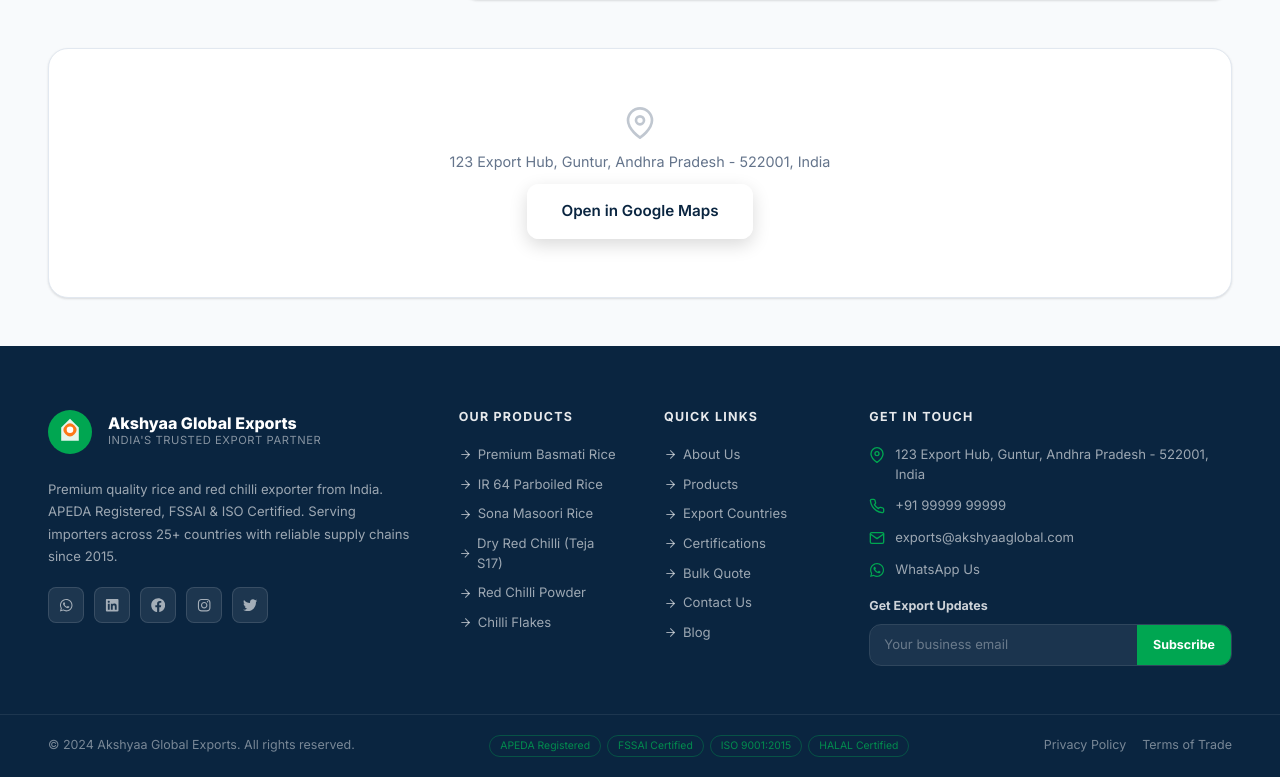
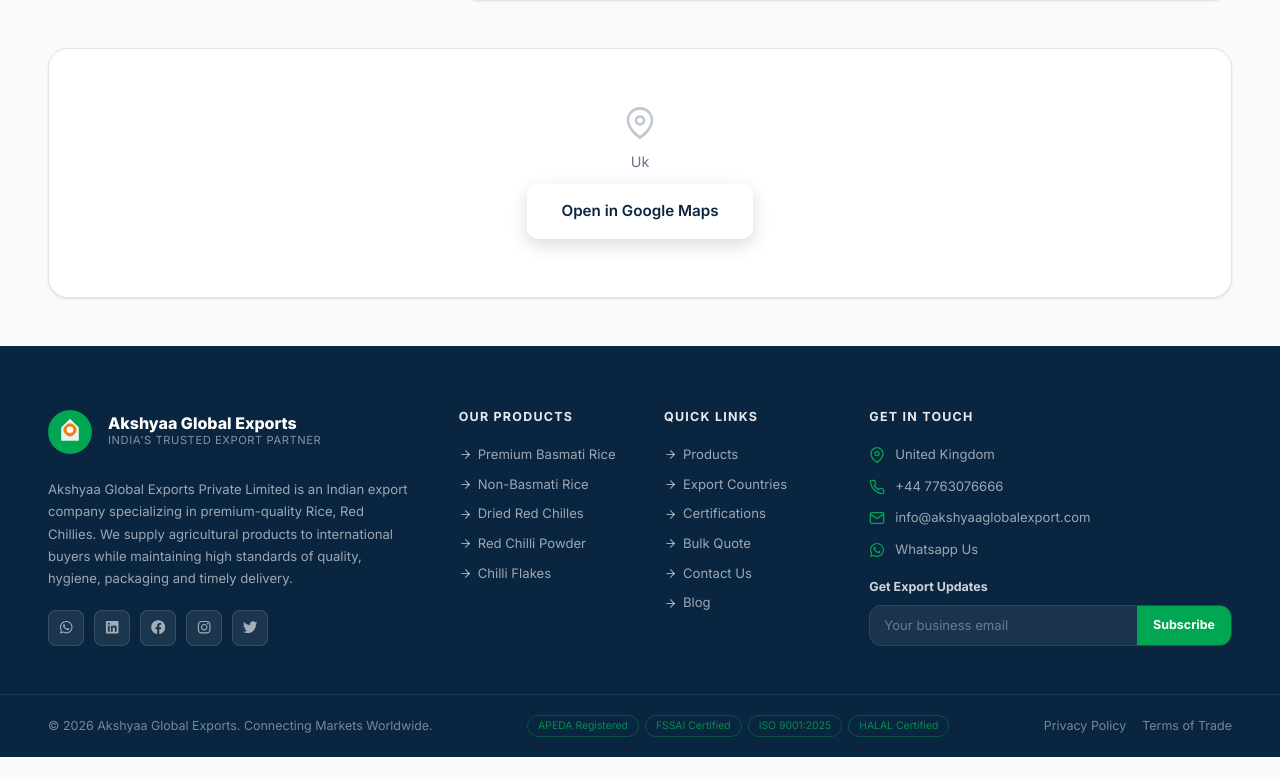
Before and after one commit to KVRL17/export-website, a React (Vite) app: page /contact in a window 1280 px wide. Shown: the part 1070-1847 px from the top of the page. Built offline with nearby package versions, Linux system fonts and the light colour scheme.

Commit message:
first commit

```diff
--- a/src/components/FloatingActions.tsx
+++ b/src/components/FloatingActions.tsx
@@ -10,7 +10,7 @@
     <div className="floating-actions">
       {/* WhatsApp */}
       <motion.a
-        href="https://wa.me/919999999999?text=Hello%2C%20I%27m%20interested%20in%20your%20export%20products."
+        href="https://wa.me/447763076666?text=Hello%20Akshyaa%20Global%20Exports,%20I%20am%20interested%20in%20your%20products.%20Please%20share%20more%20details."
         target="_blank"
         rel="noreferrer"
         className="fab fab-whatsapp"
@@ -23,7 +23,7 @@
 
       {/* Call */}
       <motion.a
-        href="tel:+919999999999"
+        href="tel:+447763076666"
         className="fab fab-call"
         whileHover={{ scale: 1.1 }}
         whileTap={{ scale: 0.95 }}
--- a/src/components/Footer.tsx
+++ b/src/components/Footer.tsx
@@ -4,15 +4,14 @@
 
 const productLinks = [
   { label: 'Premium Basmati Rice', slug: 'basmati-rice' },
-  { label: 'IR 64 Parboiled Rice', slug: 'ir-64-parboiled-rice' },
-  { label: 'Sona Masoori Rice', slug: 'sona-masoori-rice' },
-  { label: 'Dry Red Chilli (Teja S17)', slug: 'dry-red-chilli' },
+  { label: 'Non-Basmati Rice', slug: 'non-basmati-rice' },
+  { label: 'Dried Red Chilles', slug: 'dry-red-chillies' },
   { label: 'Red Chilli Powder', slug: 'red-chilli-powder' },
   { label: 'Chilli Flakes', slug: 'chilli-flakes' },
 ];
 
 const quickLinks = [
-  { label: 'About Us', to: '/#about' },
+  // { label: 'About Us', to: '/#about' },
   { label: 'Products', to: '/products' },
   { label: 'Export Countries', to: '/#countries' },
   { label: 'Certifications', to: '/#certifications' },
@@ -43,7 +42,7 @@
                   </div>
                 </div>
                 <p className="footer-desc">
-                  Premium quality rice and red chilli exporter from India. APEDA Registered, FSSAI & ISO Certified. Serving importers across 25+ countries with reliable supply chains since 2015.
+                  Akshyaa Global Exports Private Limited is an Indian export company specializing in premium-quality Rice, Red Chillies. We supply agricultural products to international buyers while maintaining high standards of quality, hygiene, packaging and timely delivery.
                 </p>
                 <div className="footer-socials">
                   <a href="#" aria-label="WhatsApp"><FaWhatsapp /></a>
@@ -91,20 +90,26 @@
               <div className="footer-contact">
                 <div className="footer-contact-item">
                   <FiMapPin size={16} />
-                  <span>123 Export Hub, Guntur, Andhra Pradesh - 522001, India</span>
+                  <span>United Kingdom</span>
                 </div>
                 <div className="footer-contact-item">
                   <FiPhone size={16} />
-                  <a href="tel:+919999999999">+91 99999 99999</a>
+                  <a href="tel:+447763076666">+44 7763076666</a>
                 </div>
                 <div className="footer-contact-item">
                   <FiMail size={16} />
-                  <a href="mailto:exports@akshyaaglobal.com">exports@akshyaaglobal.com</a>
+                  <a href="mailto:info@akshyaaglobalexport.com">info@akshyaaglobalexport.com</a>
                 </div>
                 <div className="footer-contact-item">
                   <FaWhatsapp size={16} />
-                  <a href="https://wa.me/919999999999" target="_blank" rel="noreferrer">WhatsApp Us</a>
-                </div>
+                  <a
+                    href="https://wa.me/447763076666?text=Hello%20Akshyaa%20Global%20Exports,%20I%20am%20interested%20in%20your%20export%20products.%20Please%20share%20more%20details."
+                    target="_blank"
+                    rel="noreferrer"
+                  >
+                    Whatsapp Us
+                  </a>
+                  </div>
               </div>
               <div className="footer-newsletter">
                 <h6>Get Export Updates</h6>
@@ -121,11 +126,13 @@
       <div className="footer-bottom">
         <div className="container-fluid px-4 px-lg-5">
           <div className="d-flex flex-column flex-md-row justify-content-between align-items-center gap-3">
-            <p className="mb-0">© 2024 Akshyaa Global Exports. All rights reserved.</p>
+            <p className="mb-0">
+              © {new Date().getFullYear()} Akshyaa Global Exports. Connecting Markets Worldwide.
+            </p>
             <div className="footer-cert-badges">
               <span>APEDA Registered</span>
               <span>FSSAI Certified</span>
-              <span>ISO 9001:2015</span>
+              <span>ISO 9001:2025</span>
               <span>HALAL Certified</span>
             </div>
             <div className="footer-bottom-links">
--- a/src/data/content.ts
+++ b/src/data/content.ts
@@ -9,6 +9,8 @@
 import flagAu from '../images/flag-au.svg';
 import flagCa from '../images/flag-ca.svg';
 import worldMap from '../images/worldmapgoods.jpg';
+import basmatirice from '../images/basmatirice3.jpg';
+import rc33 from '../images/rc32.jpg';
 
 export interface Testimonial {
   id: string;
@@ -96,13 +98,13 @@
 export const blogPosts: BlogPost[] = [
   {
     id: '1',
-    slug: 'global-basmati-rice-market-2024',
-    title: 'Global Basmati Rice Market: Trends & Opportunities in 2024',
+    slug: 'global-basmati-rice-market-2026',
+    title: 'Global Basmati Rice Market: Trends & Opportunities in 2026',
     excerpt: 'India dominates 65% of global basmati rice exports. Explore key importing nations, price trends, and how Indian exporters can capitalize on growing demand.',
     content: '',
-    image: 'https://images.pexels.com/photos/7421215/pexels-photo-7421215.jpeg?auto=compress&cs=tinysrgb&w=800',
+    image: basmatirice,
     category: 'Market Trends',
-    date: 'March 15, 2024',
+    date: 'March 15, 2026',
     readTime: '6 min read',
     author: 'Akshyaa Export Team',
   },
@@ -112,9 +114,9 @@
     title: 'Red Chilli Demand Surges 18% in Middle East & Southeast Asia',
     excerpt: 'Growing appetite for spicy food across the Middle East and Southeast Asia is driving unprecedented demand for Indian red chillies. Here\'s what importers need to know.',
     content: '',
-    image: 'https://images.pexels.com/photos/2821823/pexels-photo-2821823.jpeg?auto=compress&cs=tinysrgb&w=800',
+    image: rc33,
     category: 'Industry News',
-    date: 'February 28, 2024',
+    date: 'February 28, 2026',
     readTime: '5 min read',
     author: 'Akshyaa Export Team',
   },
@@ -126,19 +128,19 @@
     content: '',
     image: 'https://images.pexels.com/photos/6863332/pexels-photo-6863332.jpeg?auto=compress&cs=tinysrgb&w=800',
     category: 'Export Guide',
-    date: 'January 20, 2024',
+    date: 'January 20, 2026',
     readTime: '8 min read',
     author: 'Akshyaa Export Team',
   },
   {
     id: '4',
-    slug: 'shipping-update-2024',
-    title: 'Global Shipping Updates: Container Availability & Lead Times 2024',
+    slug: 'shipping-update-2026',
+    title: 'Global Shipping Updates: Container Availability & Lead Times 2026',
     excerpt: 'Post-pandemic shipping normalization means better container availability from India. Understand current freight rates and lead times for your import planning.',
     content: '',
     image: 'https://images.pexels.com/photos/906982/pexels-photo-906982.jpeg?auto=compress&cs=tinysrgb&w=800',
     category: 'Shipping',
-    date: 'January 10, 2024',
+    date: 'January 10, 2026',
     readTime: '4 min read',
     author: 'Akshyaa Export Team',
   },
@@ -150,7 +152,7 @@
     content: '',
     image: 'https://images.pexels.com/photos/4481326/pexels-photo-4481326.jpeg?auto=compress&cs=tinysrgb&w=800',
     category: 'Packaging',
-    date: 'December 5, 2023',
+    date: 'December 5, 2025',
     readTime: '5 min read',
     author: 'Akshyaa Export Team',
   },
@@ -162,7 +164,7 @@
     content: '',
     image: 'https://images.pexels.com/photos/3183150/pexels-photo-3183150.jpeg?auto=compress&cs=tinysrgb&w=800',
     category: 'Certifications',
-    date: 'November 20, 2023',
+    date: 'November 20, 2025',
     readTime: '6 min read',
     author: 'Akshyaa Export Team',
   },
--- a/src/data/products.ts
+++ b/src/data/products.ts
@@ -1,4 +1,4 @@
-import basmatiRice1 from '../images/basmatirice1.jpg';
+import basmatiRice1 from '../images/basmatirice9.jpg';
 import basmatiRice2 from '../images/basmatirice2.jpg';
 import basmatiRice3 from '../images/basmatirice3.jpg';
 import rice21 from '../images/rice21.jpg';
@@ -42,7 +42,7 @@
     slug: 'basmati-rice',
     name: 'Premium Basmati Rice',
     category: 'rice',
-    grade: 'Export Grade A',
+    grade: 'A',
     moq: '25 MT',
     packaging: ['25 kg PP Bags', '50 kg Jute Bags', '5 kg Consumer Pack'],
     countries: ['USA', 'UK', 'UAE', 'Saudi Arabia', 'Qatar'],
@@ -62,10 +62,10 @@
       'Foreign Matter': 'Nil',
       'Aroma': 'Natural Basmati Fragrance',
       'Variety': '1121 / PB-1 / Pusa',
-      'Crop Year': '2024',
+      'Crop Year': '2026',
     },
     containerCapacity: '25 MT per 20ft Container | 27.5 MT per 40ft Container',
-    certifications: ['APEDA', 'FSSAI', 'ISO 9001:2015', 'Phytosanitary Certificate'],
+    certifications: ['APEDA', 'FSSAI', 'ISO 9001:2025', 'Phytosanitary Certificate'],
     faqs: [
       { question: 'What is the minimum order quantity?', answer: 'Our MOQ is 25 MT per order. We can accommodate smaller trial orders upon request.' },
       { question: 'Do you provide samples?', answer: 'Yes, we provide free samples (500g-1kg) for qualified buyers. Courier charges apply.' },
@@ -80,7 +80,7 @@
     slug: 'ir-64-parboiled-rice',
     name: 'Non-Basmati Rice',
     category: 'rice',
-    grade: 'Export Grade A',
+    grade: 'A',
     moq: '25 MT',
     packaging: ['25 kg PP Bags', '50 kg Jute Bags'],
     countries: ['UK', 'USA', 'UAE', 'Malaysia', 'Singapore'],
@@ -149,7 +149,7 @@
     slug: 'dry-red-chilli',
     name: 'Dried Red Chillies',
     category: 'chillies',
-    grade: 'Export Grade A',
+    grade: 'A',
     moq: '5 MT',
     packaging: ['25 kg PP Bags', '50 kg Bales', '10 kg Cartons'],
     countries: ['USA', 'UK', 'UAE', 'Qatar', 'Oman', 'Malaysia'],
@@ -219,7 +219,7 @@
     slug: 'red-chilli-powder',
     name: 'Chilli Powder',
     category: 'powders',
-    grade: 'Premium Export Grade',
+    grade: 'Premium',
     moq: '5 MT',
     packaging: ['1 kg PP Bags', '5 kg Tin', '25 kg PP Bags'],
     countries: ['USA', 'UK', 'UAE', 'Qatar', 'Oman', 'Singapore'],
@@ -253,7 +253,7 @@
     slug: 'chilli-flakes',
     name: 'Red Chilli Flakes',
     category: 'flakes',
-    grade: 'Premium Export Grade',
+    grade: 'Premium',
     moq: '3 MT',
     packaging: ['100g Shaker', '500g Bag', '1 kg Bag', '25 kg PP Bag'],
     countries: ['USA', 'UK', 'Italy', 'UAE', 'Australia'],
--- a/src/pages/BlogPage.tsx
+++ b/src/pages/BlogPage.tsx
@@ -2,8 +2,6 @@
 import { motion } from 'framer-motion';
 import { FiArrowLeft, FiClock, FiTag, FiArrowRight } from 'react-icons/fi';
 import { blogPosts } from '../data/content';
-import basmatiRice1 from '../images/basmatirice1.jpg';
-import rc33 from '../images/rc33.jpg';
 function BlogListPage() {
   return (
     <main className="page-main">
@@ -12,7 +10,7 @@
         <div
           className="page-hero-bg"
           style={{
-            backgroundImage: `url(${basmatiRice1})`,
+            backgroundImage: `url(${'https://images.pexels.com/photos/4481326/pexels-photo-4481326.jpeg?auto=compress&cs=tinysrgb&w=1400'})`,
           }}
         />
         <div className="container-fluid px-4 px-lg-5 position-relative h-100 d-flex align-items-center">
--- a/src/pages/BulkQuotePage.tsx
+++ b/src/pages/BulkQuotePage.tsx
@@ -145,7 +145,7 @@
         <div
           className="page-hero-bg"
           style={{
-            backgroundImage: `url('https://images.pexels.com/photos/906982/pexels-photo-906982.jpeg?auto=compress&cs=tinysrgb&w=1400')`,
+            backgroundImage: `url('https://images.pexels.com/photos/4481326/pexels-photo-4481326.jpeg?auto=compress&cs=tinysrgb&w=1400')`,
           }}
         />
         <div className="container-fluid px-4 px-lg-5 position-relative h-100 d-flex align-items-center">
--- a/src/pages/ContactPage.tsx
+++ b/src/pages/ContactPage.tsx
@@ -2,7 +2,6 @@
 import { motion } from 'framer-motion';
 import { FiPhone, FiMail, FiMapPin, FiClock, FiSend } from 'react-icons/fi';
 import { FaWhatsapp } from 'react-icons/fa';
-import emailjs from '@emailjs/browser';
 
 export default function ContactPage() {
   const [form, setForm] = useState({ name: '', email: '', company: '', phone: '', subject: '', message: '' });
@@ -10,16 +9,55 @@
   const [sent, setSent] = useState(false);
   const [error, setError] = useState('');
 
+  const validateForm = () => {
+    if (!form.name.trim()) return 'Please enter your full name.';
+    if (!/^[^\s@]+@[^\s@]+\.[^\s@]+$/.test(form.email.trim())) return 'Please enter a valid email address.';
+    if (form.phone.trim() && !/^[+\d\s()-]{7,}$/.test(form.phone.trim())) return 'Please enter a valid phone number.';
+    if (!form.subject.trim()) return 'Please enter a subject.';
+    if (!form.message.trim() || form.message.trim().length < 10) return 'Please enter a message with at least 10 characters.';
+    return '';
+  };
+
   const handleSubmit = async (e: React.FormEvent) => {
     e.preventDefault();
+    setError('');
+
+    const validationError = validateForm();
+    if (validationError) {
+      setError(validationError);
+      return;
+    }
+
     setSending(true);
-    setError('');
+
     try {
-      await emailjs.send('YOUR_SERVICE_ID', 'YOUR_CONTACT_TEMPLATE_ID', form, 'YOUR_PUBLIC_KEY');
+      const response = await fetch('https://formsubmit.co/ajax/venkataramanakarri.official@gmail.com', {
+        method: 'POST',
+        headers: {
+          'Content-Type': 'application/json',
+          Accept: 'application/json',
+        },
+        body: JSON.stringify({
+          name: form.name,
+          email: form.email,
+          company: form.company,
+          phone: form.phone,
+          subject: form.subject,
+          message: form.message,
+          _subject: `New Contact Request from ${form.name}`,
+          _template: 'table',
+          _captcha: 'false',
+        }),
+      });
+
+      if (!response.ok) {
+        throw new Error('FormSubmit request failed');
+      }
+
       setSent(true);
       setForm({ name: '', email: '', company: '', phone: '', subject: '', message: '' });
     } catch {
-      setError('Failed to send. Please email us directly at exports@akshyaaglobal.com');
+      setError('Failed to send. Please email us directly at info@akshyaaglobalexport.com');
     } finally {
       setSending(false);
     }
@@ -28,11 +66,10 @@
   const update = (field: string, val: string) => setForm((prev) => ({ ...prev, [field]: val }));
 
   const contactInfo = [
-    { icon: FiPhone, label: 'Call Us', value: '+91 99999 99999', href: 'tel:+919999999999' },
-    { icon: FiMail, label: 'Email Us', value: 'exports@akshyaaglobal.com', href: 'mailto:exports@akshyaaglobal.com' },
-    { icon: FaWhatsapp, label: 'WhatsApp', value: '+91 99999 99999', href: 'https://wa.me/919999999999' },
-    { icon: FiMapPin, label: 'Office Address', value: '123 Export Hub, Guntur, AP - 522001, India', href: '#' },
-    { icon: FiClock, label: 'Working Hours', value: 'Mon–Sat: 9 AM – 7 PM IST', href: '#' },
+    { icon: FiPhone, label: 'Phone Number', value: '+44 7763076666', href: 'tel:+447763076666' },
+    { icon: FiMail, label: 'Email', value: 'info@akshyaaglobalexport.com', href: 'mailto:info@akshyaaglobalexport.com' },
+    { icon: FiMapPin, label: 'Office Address', value: 'Uk', href: '#' },
+    { icon: FiClock, label: 'Working Hours', value: 'Monday – Saturday\n09:00 AM – 06:00 PM', href: '#' },
   ];
 
   return (
@@ -42,7 +79,7 @@
         <div
           className="page-hero-bg"
           style={{
-            backgroundImage: `url('https://images.pexels.com/photos/3183150/pexels-photo-3183150.jpeg?auto=compress&cs=tinysrgb&w=1400')`,
+            backgroundImage: `url('https://images.pexels.com/photos/4481326/pexels-photo-4481326.jpeg?auto=compress&cs=tinysrgb&w=1400')`,
           }}
         />
         <div className="container-fluid px-4 px-lg-5 position-relative h-100 d-flex align-items-center">
@@ -138,7 +175,7 @@
           <div className="map-placeholder">
             <div className="map-placeholder-inner">
               <FiMapPin size={32} opacity={0.4} />
-              <p>123 Export Hub, Guntur, Andhra Pradesh - 522001, India</p>
+              <p>Uk</p>
               <a href="https://maps.google.com" target="_blank" rel="noreferrer" className="btn-hero-outline">
                 Open in Google Maps
               </a>
--- a/src/pages/HomePage.tsx
+++ b/src/pages/HomePage.tsx
@@ -26,7 +26,7 @@
       <ExportCountries />
       <Certifications />
       <Testimonials />
-      <BlogSection limit={3} />
+      <BlogSection limit={4} />
     </main>
   );
 }
--- a/src/pages/ProductDetailPage.tsx
+++ b/src/pages/ProductDetailPage.tsx
@@ -113,6 +113,7 @@
                     ))}
                   </div>
                 </div>
+                <br />
 
                 <div className="detail-countries mb-4">
                   <h6>Countries Exported To</h6>
```
Also changed, not shown: src/images/basmatirice12.jpg (added), src/images/basmatirice9.jpg (added).
